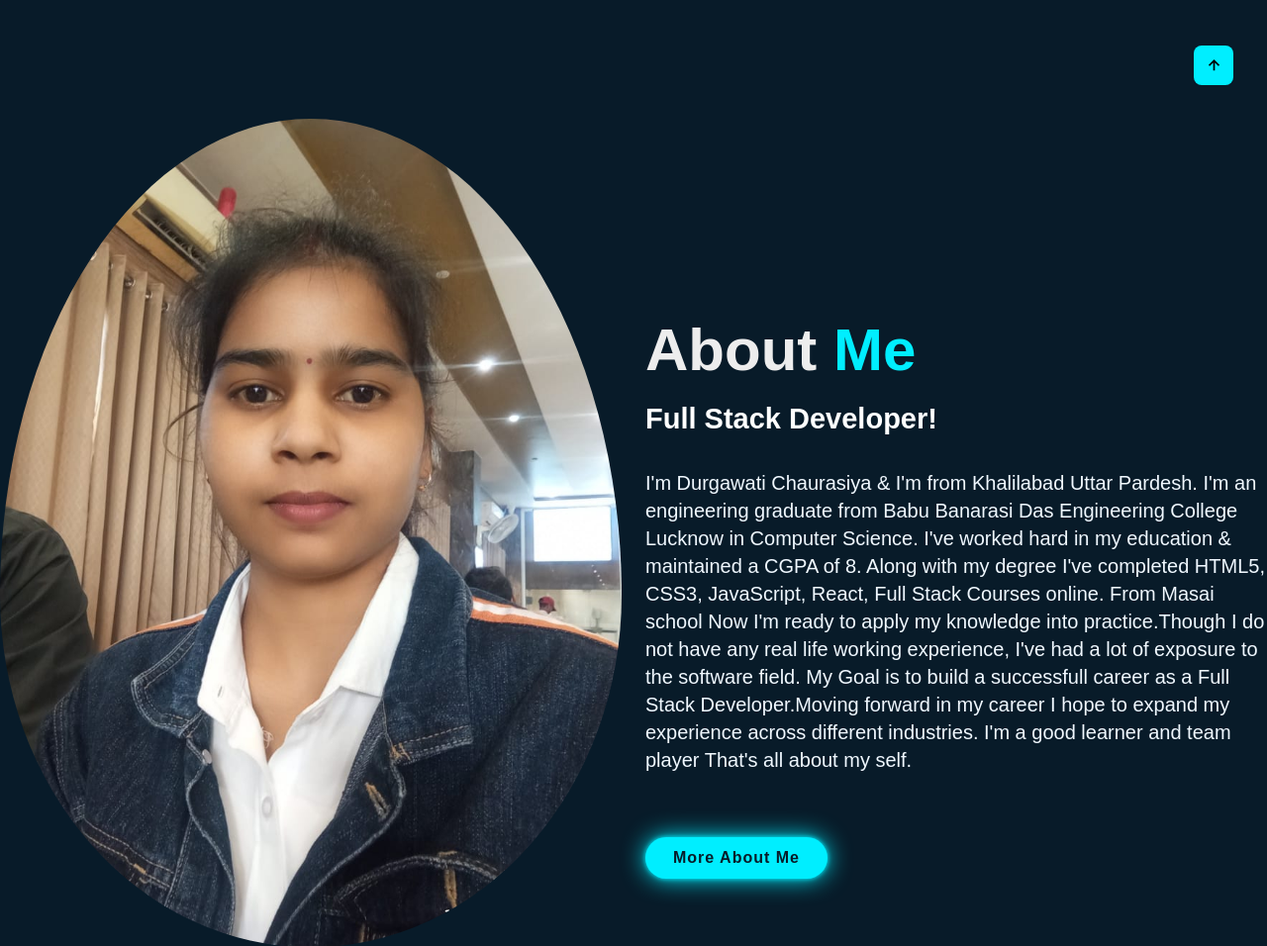
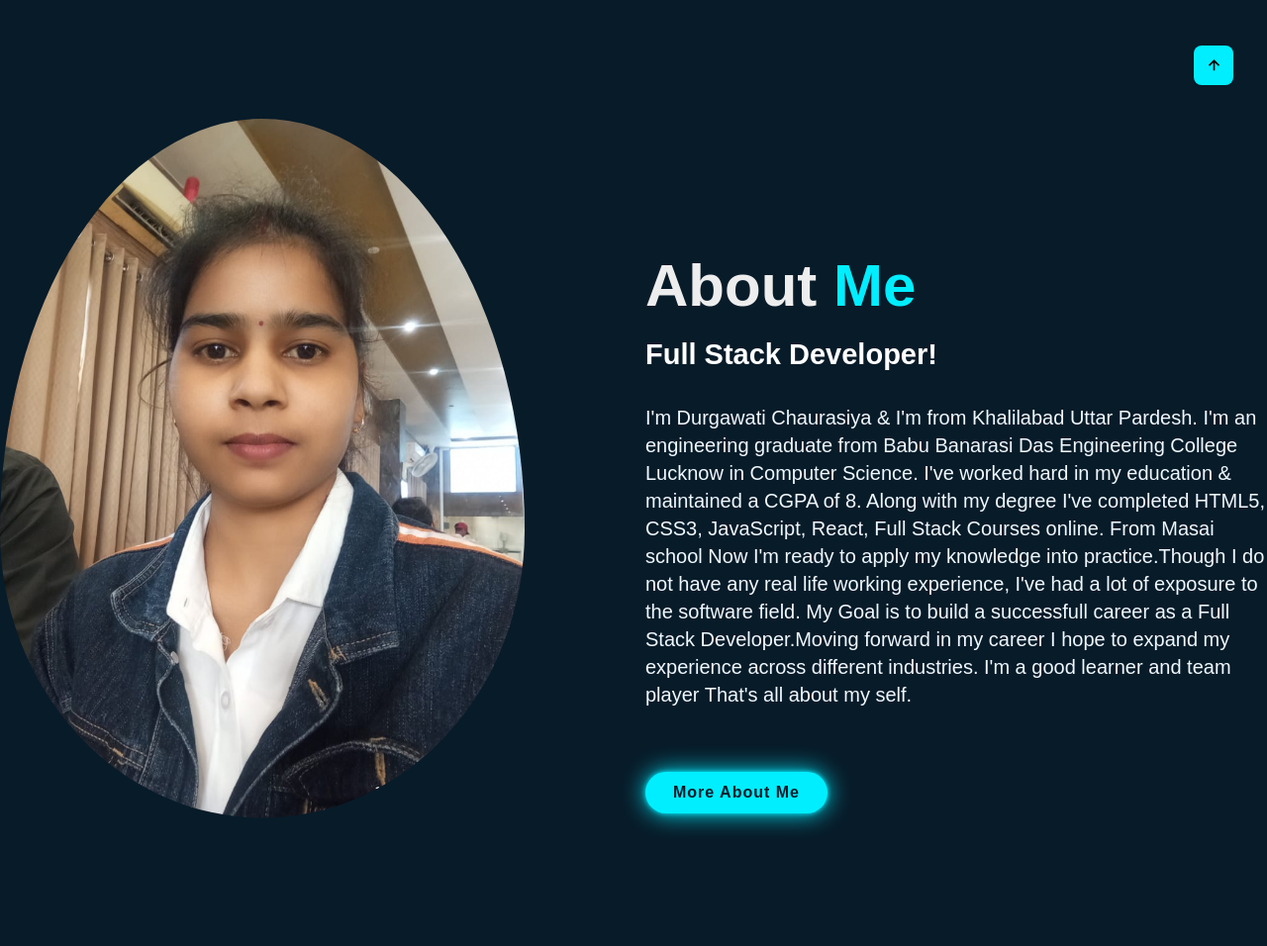
Before and after one commit to 6394981696/portfolio-web, a website: page index.html in a window 1280 px wide. Shown: the part 680-1636 px from the top of the page at 99% size. Drawn offline with nearby package versions, Linux system fonts and the light colour scheme.

Commit message:
Update style.css

```diff
--- a/style.css
+++ b/style.css
@@ -149,9 +149,9 @@ body{
 }
 .about-img img{
     padding-bottom: 20%;
-    max-width: 630px;
+    max-width: 530px;
     height: auto;
-    width: 100%;
+    width: 98%;
     border-radius: 100%;
     /* border: 5px solid #0091ce; */
 
```
